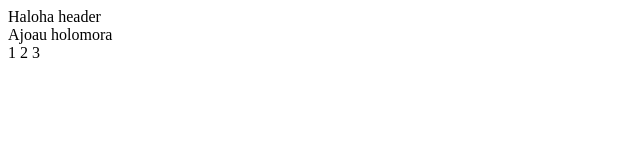
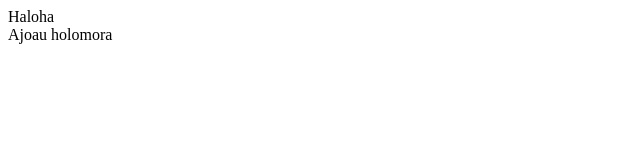
Before and after one commit to RomanHrytsiuk/my-project, a plain HTML site: page index.html in a window 1280 px wide. Shown: the full height of the page, 0-640 px from the left. Drawn offline with Linux system fonts and the light colour scheme.

Commit message:
renew 1 2 3

```diff
--- a/index.html
+++ b/index.html
@@ -6,11 +6,8 @@
   <title>My Project</title>
 </head>
 <body>
-  <header>Haloha header</header>
+  <header>Haloha</header>
   <main></main>
   <footer>Ajoau holomora</footer>
-  1
-  2
-  3
 </body>
 </html>
```
Also changed, not shown: style.css (added).
